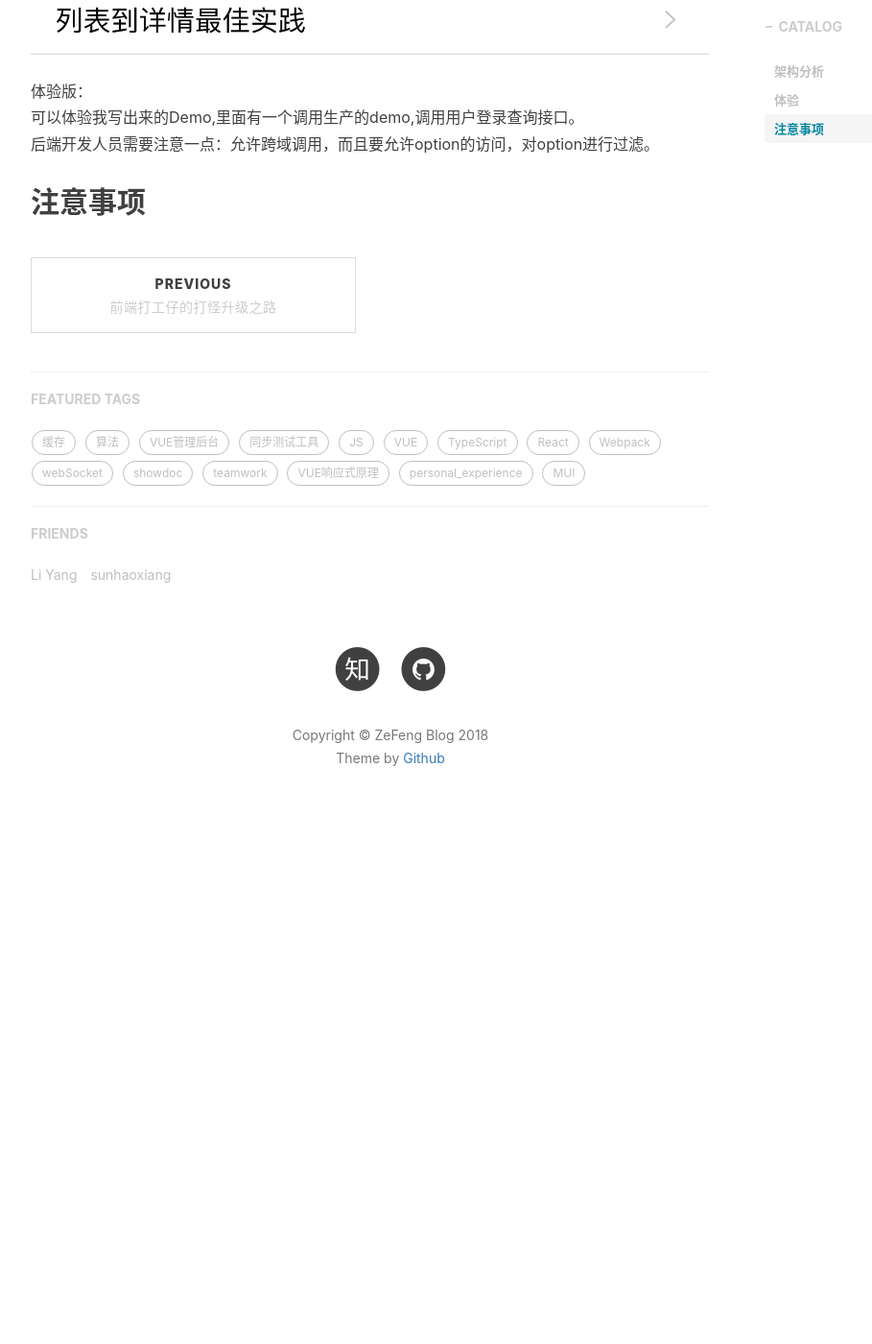
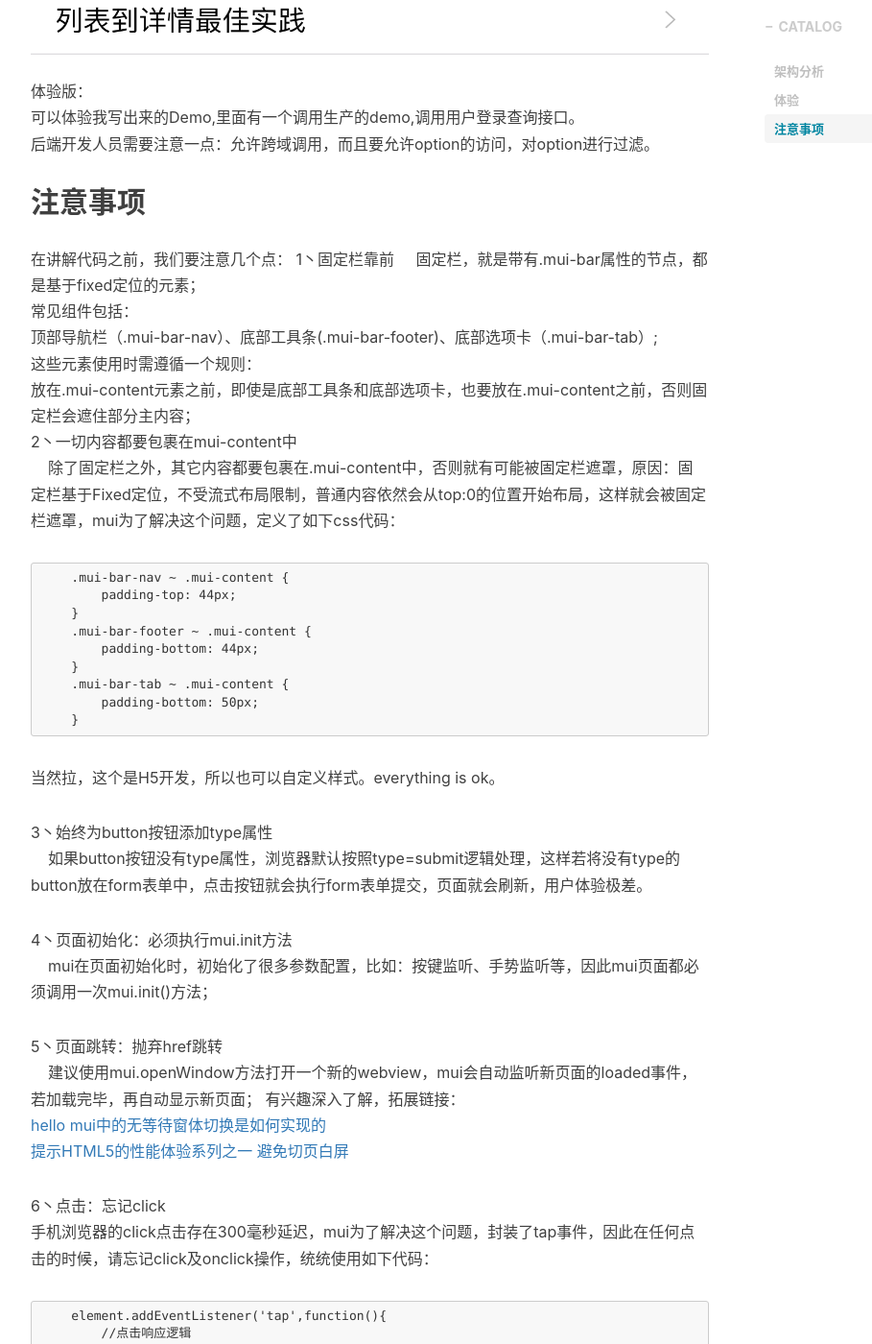
Before and after one commit to 00feng00/00feng00.github.io, a Jekyll site: the page built from _posts/2018-11-18-mui-instructions.markdown, in a window 1280 px wide and 1400 px high, scrolled down 5765 px. Shown: the whole window at 96% size, without its empty margins (233-1142 px from the left). Built offline with Jekyll 4.4.1, drawn with Linux system fonts in a browser that asks for light colours; nearby versions of some CDN libraries; comment, search, counter and statistics services are not loaded; before the commit the page ends 6659 px from its top, so only the background shows below that; some of the changed text lies outside the part shown.

Commit message:
Update 2018-11-18-mui-instructions.markdown

````diff
--- a/_posts/2018-11-18-mui-instructions.markdown
+++ b/_posts/2018-11-18-mui-instructions.markdown
@@ -43,3 +43,51 @@ UI 列表：<br/>
 后端开发人员需要注意一点：允许跨域调用，而且要允许option的访问，对option进行过滤。<br/>
 
 ## 注意事项
+在讲解代码之前，我们要注意几个点：
+1丶固定栏靠前
+&nbsp;&nbsp;&nbsp;&nbsp;固定栏，就是带有.mui-bar属性的节点，都是基于fixed定位的元素；<br/>
+常见组件包括：<br/>
+顶部导航栏（.mui-bar-nav）、底部工具条(.mui-bar-footer)、底部选项卡（.mui-bar-tab）;<br/>
+这些元素使用时需遵循一个规则：<br/>
+放在.mui-content元素之前，即使是底部工具条和底部选项卡，也要放在.mui-content之前，否则固定栏会遮住部分主内容；<br/>
+2丶一切内容都要包裹在mui-content中<br/>
+&nbsp;&nbsp;&nbsp;&nbsp;除了固定栏之外，其它内容都要包裹在.mui-content中，否则就有可能被固定栏遮罩，原因：固定栏基于Fixed定位，不受流式布局限制，普通内容依然会从top:0的位置开始布局，这样就会被固定栏遮罩，mui为了解决这个问题，定义了如下css代码：
+```
+    .mui-bar-nav ~ .mui-content {
+        padding-top: 44px;
+    }
+    .mui-bar-footer ~ .mui-content {
+        padding-bottom: 44px;
+    }
+    .mui-bar-tab ~ .mui-content {
+        padding-bottom: 50px;
+    }
+```
+当然拉，这个是H5开发，所以也可以自定义样式。everything is ok。<br/>
+
+3丶始终为button按钮添加type属性<br/>
+&nbsp;&nbsp;&nbsp;&nbsp;如果button按钮没有type属性，浏览器默认按照type=submit逻辑处理，这样若将没有type的button放在form表单中，点击按钮就会执行form表单提交，页面就会刷新，用户体验极差。
+
+4丶页面初始化：必须执行mui.init方法<br/>
+&nbsp;&nbsp;&nbsp;&nbsp;mui在页面初始化时，初始化了很多参数配置，比如：按键监听、手势监听等，因此mui页面都必须调用一次mui.init()方法；<br/>
+
+5丶页面跳转：抛弃href跳转<br/>
+&nbsp;&nbsp;&nbsp;&nbsp;建议使用mui.openWindow方法打开一个新的webview，mui会自动监听新页面的loaded事件，若加载完毕，再自动显示新页面；
+有兴趣深入了解，拓展链接：<br/>
+[hello mui中的无等待窗体切换是如何实现的](http://ask.dcloud.net.cn/article/106) <br/>
+[提示HTML5的性能体验系列之一 避免切页白屏](http://ask.dcloud.net.cn/article/25) <br/>
+
+6丶点击：忘记click<br/>
+手机浏览器的click点击存在300毫秒延迟，mui为了解决这个问题，封装了tap事件，因此在任何点击的时候，请忘记click及onclick操作，统统使用如下代码：
+```
+    element.addEventListener('tap',function(){
+        //点击响应逻辑
+    });
+```
+这里讲解下，为什么click会有300ms：<br/>
+双击缩放(double tap to zoom)<br/>
+当用户一次点击屏幕之后，浏览器并不能立刻判断用户是要进行双击缩放，还是想要进行单击操作。因此，iOS Safari 就等待 300 毫秒，以判断用户是否再次点击了屏幕。<br/>
+于是，300 毫秒延迟就这么诞生了。<br/>
+
+最后有个需要注意的一点：<br/>
+mui为简化开发，将plusReady事件封装成了mui.plusReady()方法，凡涉及到HTML5+的api，建议都写在mui.plusReady方法中；<br/>
````
